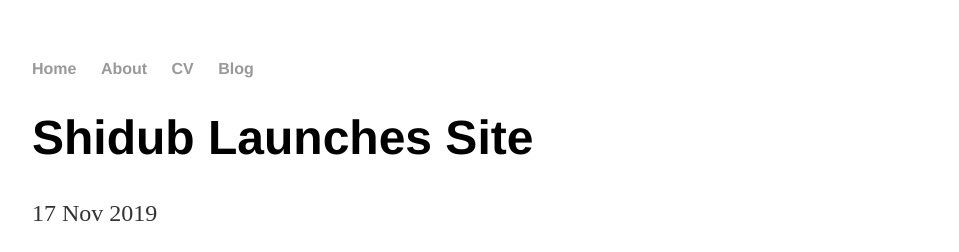
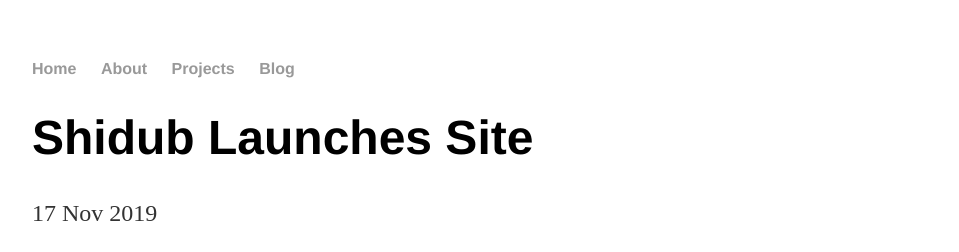
Before and after one commit to Shidub/Shidub.github.io, a Jekyll site: the page built from _posts/2019-11-17-Shidub-site-launched.md, in a window 1280 px wide. Shown: the top 252 px of the page, without its empty margins (160-1119 px from the left). Built offline with Jekyll 4.4.1, drawn with Linux system fonts in a browser that asks for light colours.

Commit message:
Update default.html
Update

```diff
--- a/_layouts/default.html
+++ b/_layouts/default.html
@@ -10,7 +10,7 @@
 	    		<ul>
 	        		<li><a href="/">Home</a></li>
 		        	<li><a href="/about">About</a></li>
-	        		<li><a href="/cv">CV</a></li>
+	        		<li><a href="/projects">Projects</a></li>
 	        		<li><a href="/blog">Blog</a></li>
 	    		</ul>
 			</nav>
@@ -21,7 +21,7 @@
 			</div><!-- /.container -->
 			<footer>
 	    		<ul>
-	        		<li><a href="mailto:">email</a></li>
+	        		<li><a href="mailto:email@maybe.later">email</a></li>
 	        		<li><a href="https://github.com/Shidub">github.com/Shidub</a></li>
 				</ul>
 			</footer>
```
